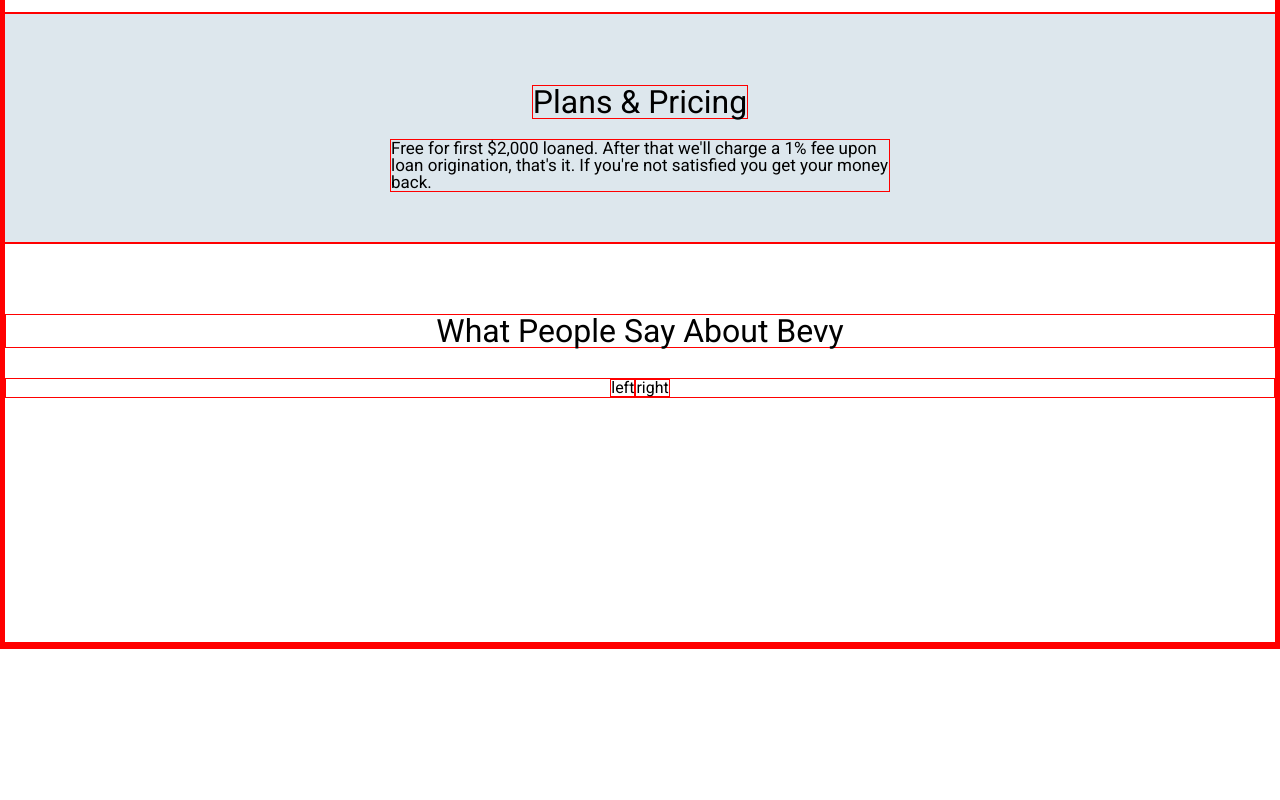
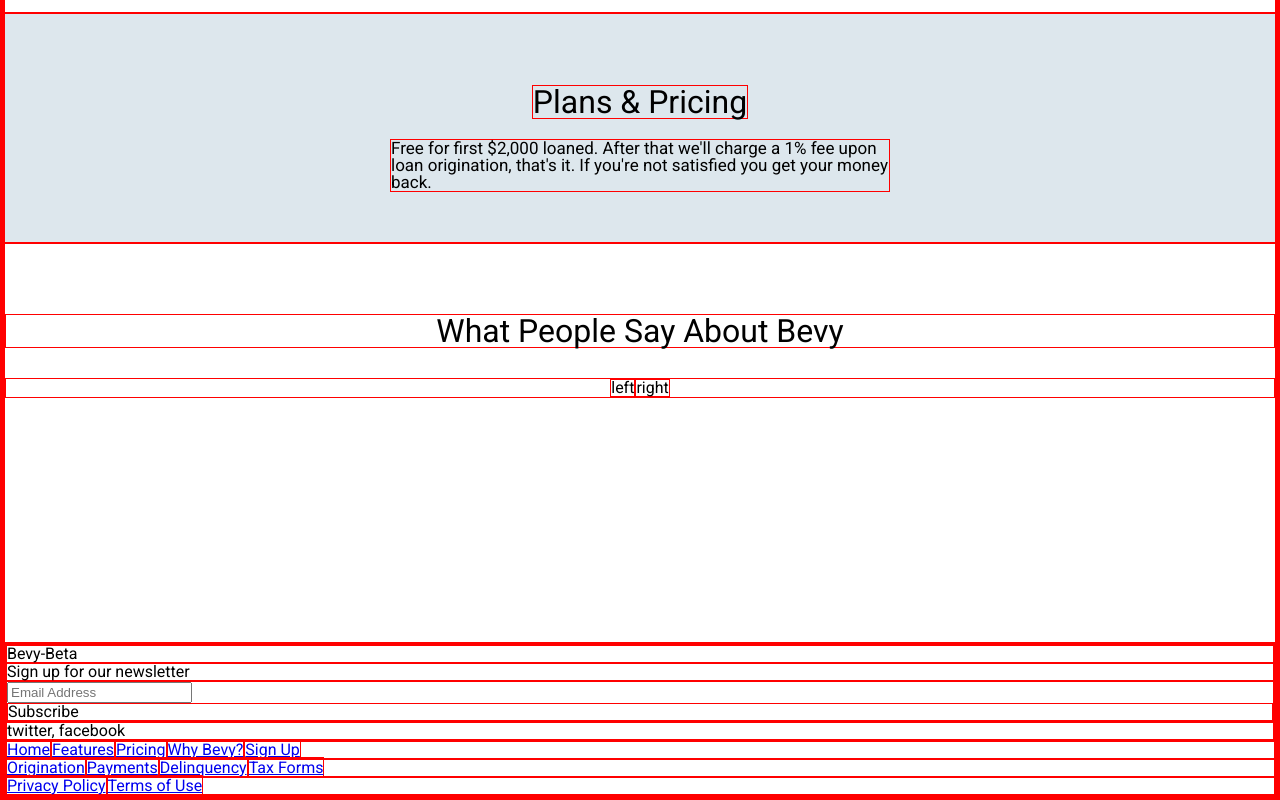
Before and after one commit to clintKunz/Bevy-Beta, a React (Create React App) app in the folder bevy-front-end/: page / in a window 1280 px wide. Shown: the part 1442-2242 px from the top of the page. Before the commit the page ends 2091 px from the top, so only its background shows below. Built offline with nearby package versions, Linux system fonts and the light colour scheme.

Commit message:
build footer component

```diff
--- a/bevy-front-end/src/components/Footer.js
+++ b/bevy-front-end/src/components/Footer.js
@@ -3,14 +3,41 @@ import '../App.css';
 
 //Components
 
-class References extends Component {
+class Footer extends Component {
   render() {
     return (
-      <footer>
-
+      <footer className='footer-container'>
+        <div className='email-signup'>
+            <h2>Bevy-Beta</h2>
+            <p>Sign up for our newsletter</p>
+            <div className=''>
+                <input type="email" placeholder='Email Address'/>
+                <div className="btn-subscribe">
+                Subscribe
+                </div>
+            </div>
+            <div className="social-links">twitter, facebook</div>
+        </div>
+        <div className="company">
+            <a href="#">Home</a>
+            <a href="#">Features</a>
+            <a href="#">Pricing</a>
+            <a href="#">Why Bevy?</a>
+            <a href="#">Sign Up</a>
+        </div>
+        <div className="questions">
+            <a href="#">Origination</a>
+            <a href="#">Payments</a>
+            <a href="#">Delinquency</a>
+            <a href="#">Tax Forms</a>
+        </div>
+        <div className="legal">
+            <a href="#">Privacy Policy</a>
+            <a href="#">Terms of Use</a>
+        </div>
       </footer>
     )
   }
 }
 
-export default References;
+export default Footer;
```
